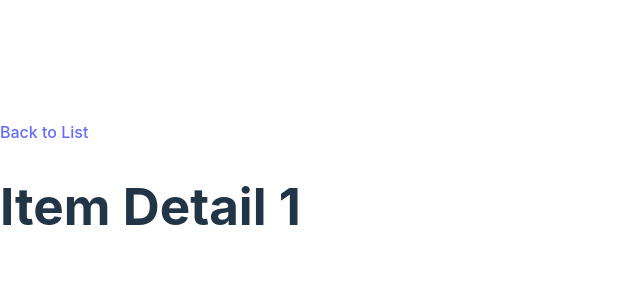
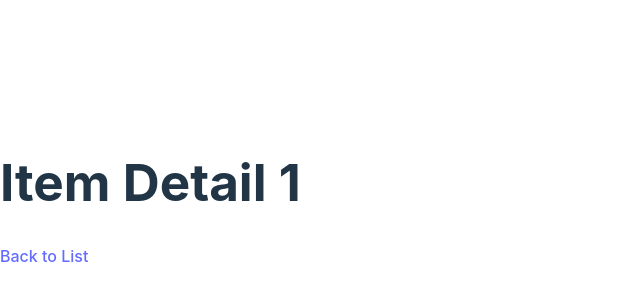
Before and after one commit to darbazali/infinite-scroll-with-react, a React (Vite) app: page /item/1 in a window 1280 px wide. Shown: the part 206-506 px from the top of the page, without its empty margins (0-640 px from the left). Built offline with nearby package versions, Linux system fonts and the light colour scheme.

Commit message:
Preserve scroll position and state when navigating back to list in ItemDetailPage

```diff
--- a/src/InfiniteScroll/ItemDetail.tsx
+++ b/src/InfiniteScroll/ItemDetail.tsx
@@ -1,13 +1,25 @@
 import React from "react"
-import { Link, useParams } from "react-router-dom"
+import { Link, useLocation, useParams } from "react-router-dom"
 
 const ItemDetailPage: React.FC = () => {
   const { id } = useParams<{ id: string }>()
+  const location = useLocation()
 
+  // Fetch and display the item detail based on the id
   return (
     <div>
-      <Link to="/">Back to List</Link>
       <h1>Item Detail {id}</h1>
+      {/* Back to list with preserved state */}
+      <Link
+        to="/"
+        state={{
+          items: location.state?.items,
+          page: location.state?.page,
+          scrollPosition: location.state?.scrollPosition,
+        }}
+      >
+        Back to List
+      </Link>
     </div>
   )
 }
```
